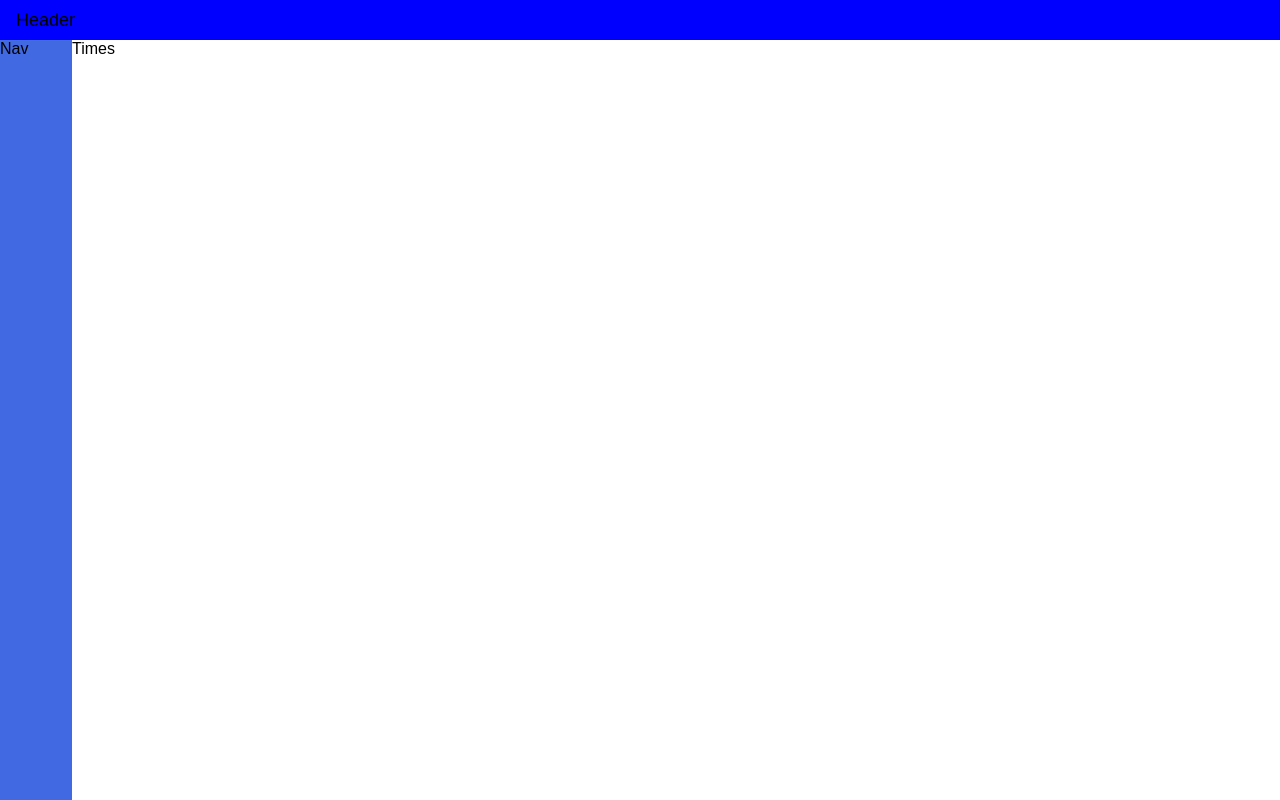
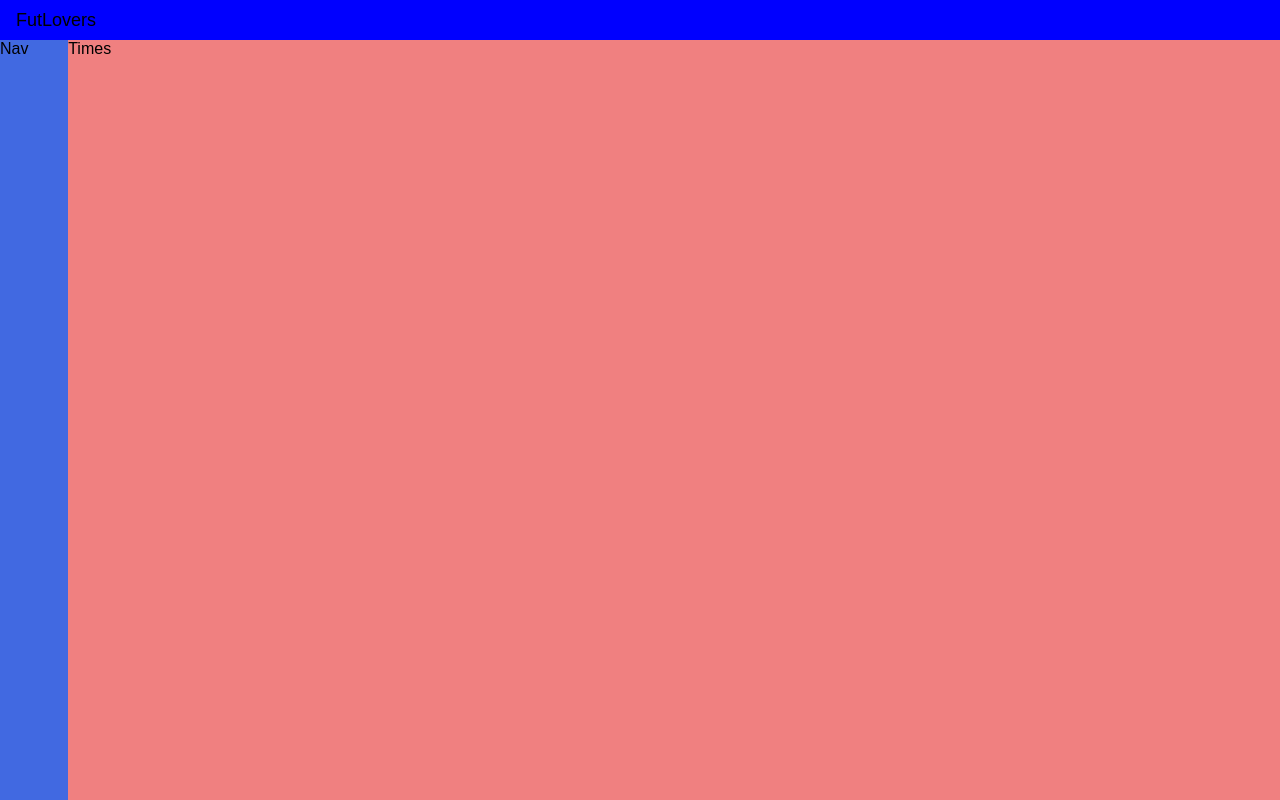
Before and after one commit to caio2983/lupit-testefullstack, a Next.js app in the folder frontend/: page /times in a window 1280 px wide. Built offline with nearby package versions, Linux system fonts and the light colour scheme.

Commit message:
feat(frontend): update page layout and header title for Jogadores and Times pages , add comments to css

```diff
--- a/frontend/src/app/globals.css
+++ b/frontend/src/app/globals.css
@@ -30,6 +30,8 @@ a {
   text-decoration: none;
 }
 
+/* Estilos para o layout principal, que é usado pelo home page , página de jogadores e página de times */
+
 .main-header {
   background-color: blue;
   height: 5%;
@@ -51,6 +53,8 @@ a {
   background-color: royalblue;
 }
 
+/* Estilos para o home page */
+
 .page-wrapper {
   /* Wrapper para as páginas de Jogadores e Times */
   display: inline-flex;
@@ -71,6 +75,7 @@ a {
 }
 
 .kpis-wrapper {
+  /* Caixa que contém os três cards de KPIs */
   display: flex;
   gap: 16px;
   width: 100%;
--- a/frontend/src/app/jogadores/page.tsx
+++ b/frontend/src/app/jogadores/page.tsx
@@ -1,3 +1,3 @@
 export default function JogadoresPage() {
-  return <div className="page-container">Jogadores</div>;
+  return <div className="page-wrapper">Jogadores</div>;
 }
--- a/frontend/src/app/layout.tsx
+++ b/frontend/src/app/layout.tsx
@@ -25,7 +25,7 @@ export default function RootLayout({
   return (
     <html lang="en">
       <body className={`${geistSans.variable} ${geistMono.variable}`}>
-        <header className="main-header">Header</header>
+        <header className="main-header">FutLovers</header>
         <div className="main-content">
           <div className="main-navbar">Nav</div>
           {children}
--- a/frontend/src/app/times/page.tsx
+++ b/frontend/src/app/times/page.tsx
@@ -1,3 +1,3 @@
 export default function TimesPage() {
-  return <div className="page-container">Times</div>;
+  return <div className="page-wrapper">Times</div>;
 }
```
